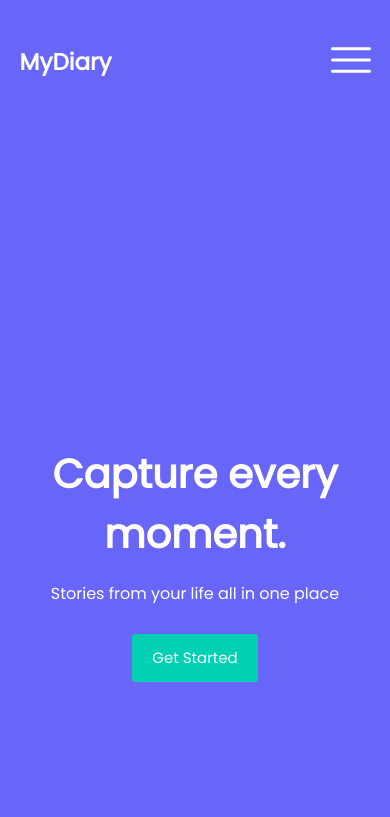
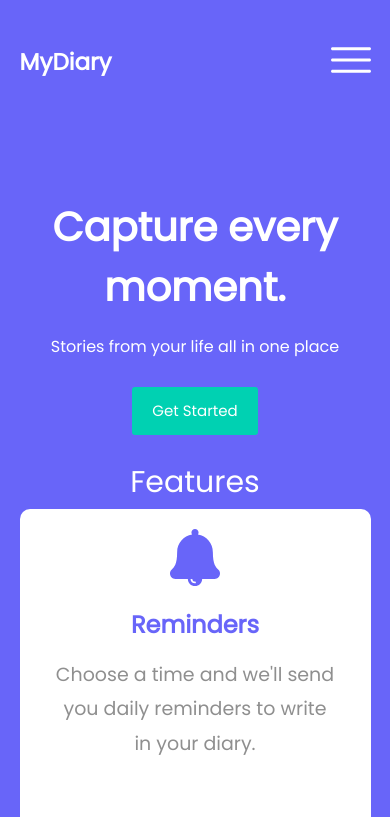
Before and after one commit to olusoladavid/my-diary, a website: page UI/index.html in a window 390 px wide. Shown: the top 817 px of the page. Drawn offline with nearby package versions, Linux system fonts and the light colour scheme.

Commit message:
[Feature #159269831] Make features section in homepage visible in viewport

```diff
--- a/UI/css/style.css
+++ b/UI/css/style.css
@@ -95,6 +95,9 @@
   height: 100vh;
   text-align: center;
   display: flex;
+}
+.hero--home {
+  height: auto;
 }
 .hero__title {
   font-size: 42px;
@@ -483,7 +486,7 @@
   padding-left: 50px
 }
 .story__content {
-  font-szie:25px;
+  font-size:25px;
   line-height: 1.8em;
   padding: 0 50px
 }
@@ -595,6 +598,9 @@
   .nav__close-menu {
     display: block;
   }
+  .hero--home {
+    margin-bottom: 30px;
+  }
   .hero__title {
     font-size: 40px;
     margin: 2.8em 0 0 0;
--- a/UI/index.html
+++ b/UI/index.html
@@ -1,5 +1,6 @@
 <!DOCTYPE html>
 <html lang="en">
+
 <head>
   <meta charset="UTF-8">
   <meta name="viewport" content="width=device-width, initial-scale=1.0">
@@ -12,6 +13,7 @@
   <link rel="stylesheet" href="https://fonts.googleapis.com/css?family=Poppins">
   <link rel="icon" type="image/png" href="./img/favicon.png" sizes="32x32" />
 </head>
+
 <body>
   <div class="page page--is-flex page--stretches">
     <header class="header">
@@ -36,7 +38,7 @@
         </nav>
       </div>
     </header>
-    <section class="hero">
+    <section class="hero hero--home">
       <div class="container">
         <h1 class="hero__title">Capture every moment.</h1>
         <p class="hero__text">
@@ -81,10 +83,13 @@
     </section>
     <footer class="footer">
       <div class="container">
-      <h4> Built with &#10084; by <a class="link" href="https://twitter.com/olusola_dev">Olusola</a></h4>
+        <h4> Built with &#10084; by
+          <a class="link" href="https://twitter.com/olusola_dev">Olusola</a>
+        </h4>
       </div>
     </footer>
   </div>
   <script type="text/javascript" src="./js/main.js"></script>
 </body>
+
 </html>
```
Lines whose indentation alone changed are shown as unchanged.
